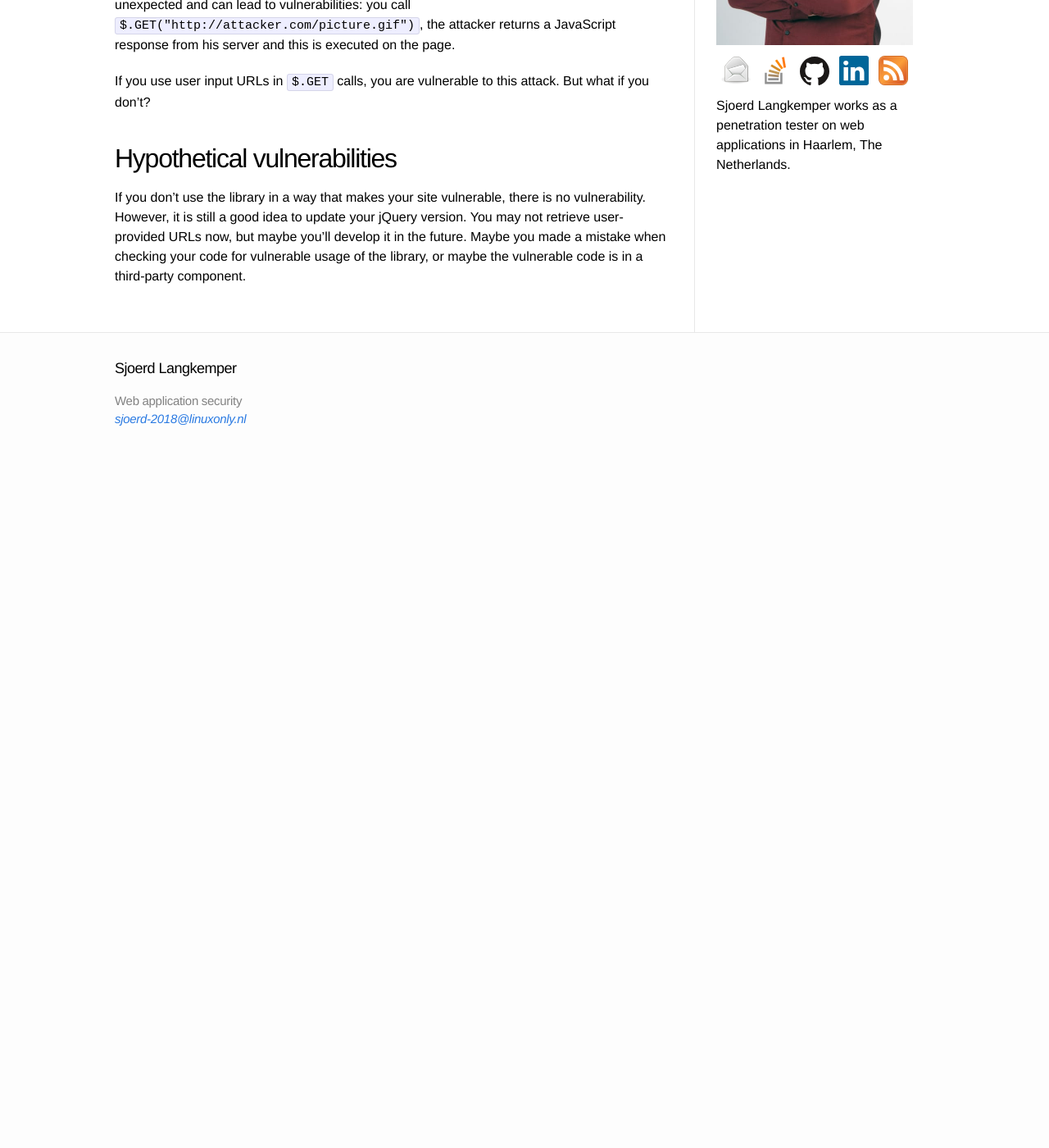
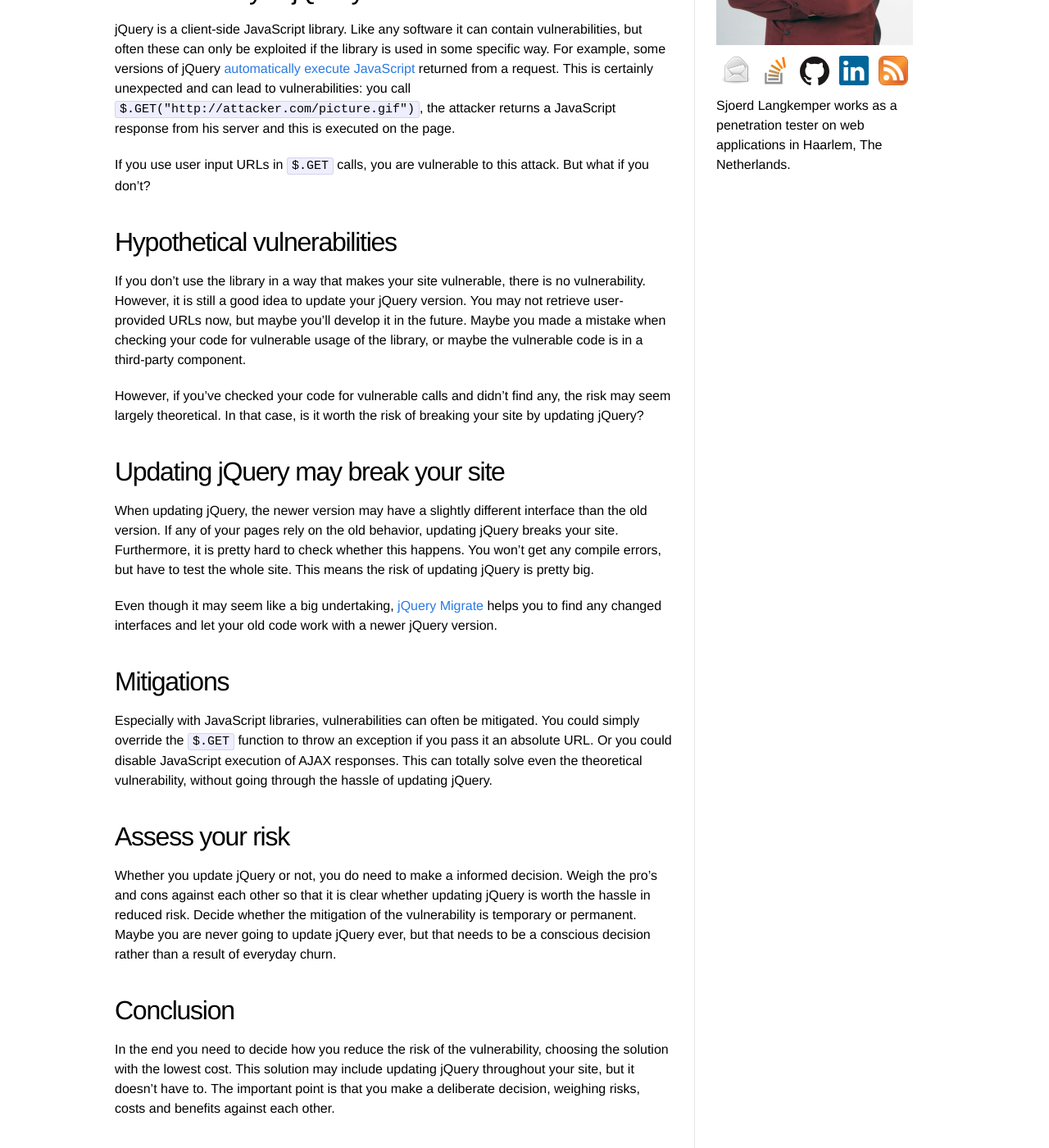
Before and after one commit to Sjord/Sjord.github.io, a Jekyll site: the page built from _posts/2018-08-18-should-you-update-jquery.md, in a window 1280 px wide and 1400 px high, scrolled down 460 px. Shown: the whole window at 82% size. Built offline with Jekyll 4.4.1, drawn with Linux system fonts in a browser that asks for light colours; before the commit the page ends 1013 px from its top, so only the background shows below that; some of the changed text lies outside the part shown.

Commit message:
Jquery update post

```diff
--- a/_posts/2018-08-18-should-you-update-jquery.md
+++ b/_posts/2018-08-18-should-you-update-jquery.md
@@ -1,10 +1,11 @@
 ---
 layout: post
-title: "Should you update jQuery over a hypotethical vulnerability?"
+title: "Should you update jQuery over a hypothetical vulnerability?"
 thumbnail: fortune-teller-240.jpg
-date: 2018-08-18
+date: 2018-08-29
 ---
 
+If the version of jQuery you use contains a vulnerability, you may need to update your site to use a newer version. However, this can break functionality. You need to incorporate that into your decision on how to mitigate the vulnerability.
 
 <!-- photo source: https://www.2ndmlg.marines.mil/Photos/igphoto/2000010532/ -->
 
@@ -17,3 +18,23 @@
 ## Hypothetical vulnerabilities
 
 If you don't use the library in a way that makes your site vulnerable, there is no vulnerability. However, it is still a good idea to update your jQuery version. You may not retrieve user-provided URLs now, but maybe you'll develop it in the future. Maybe you made a mistake when checking your code for vulnerable usage of the library, or maybe the vulnerable code is in a third-party component.
+
+However, if you've checked your code for vulnerable calls and didn't find any, the risk may seem largely theoretical. In that case, is it worth the risk of breaking your site by updating jQuery?
+
+## Updating jQuery may break your site
+
+When updating jQuery, the newer version may have a slightly different interface than the old version. If any of your pages rely on the old behavior, updating jQuery breaks your site. Furthermore, it is pretty hard to check whether this happens. You won't get any compile errors, but have to test the whole site. This means the risk of updating jQuery is pretty big.
+
+Even though it may seem like a big undertaking, [jQuery Migrate](https://github.com/jquery/jquery-migrate) helps you to find any changed interfaces and let your old code work with a newer jQuery version.
+
+## Mitigations
+
+Especially with JavaScript libraries, vulnerabilities can often be mitigated. You could simply override the `$.GET` function to throw an exception if you pass it an absolute URL. Or you could disable JavaScript execution of AJAX responses. This can totally solve even the theoretical vulnerability, without going through the hassle of updating jQuery.
+
+## Assess your risk
+
+Whether you update jQuery or not, you do need to make a informed decision. Weigh the pro's and cons against each other so that it is clear whether updating jQuery is worth the hassle in reduced risk. Decide whether the mitigation of the vulnerability is temporary or permanent. Maybe you are never going to update jQuery ever, but that needs to be a conscious decision rather than a result of everyday churn.
+
+## Conclusion
+
+In the end you need to decide how you reduce the risk of the vulnerability, choosing the solution with the lowest cost. This solution may include updating jQuery throughout your site, but it doesn't have to. The important point is that you make a deliberate decision, weighing risks, costs and benefits against each other.
```
